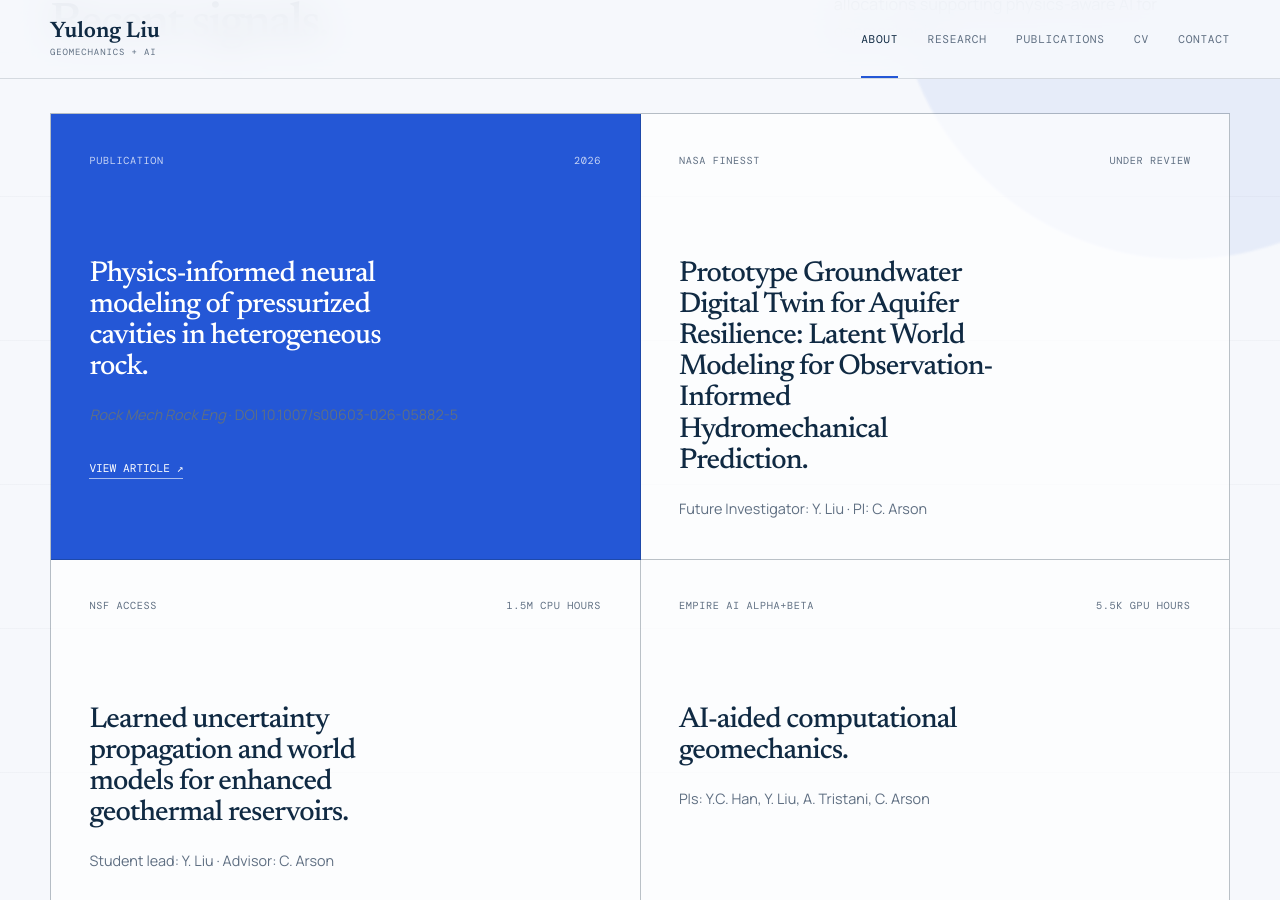
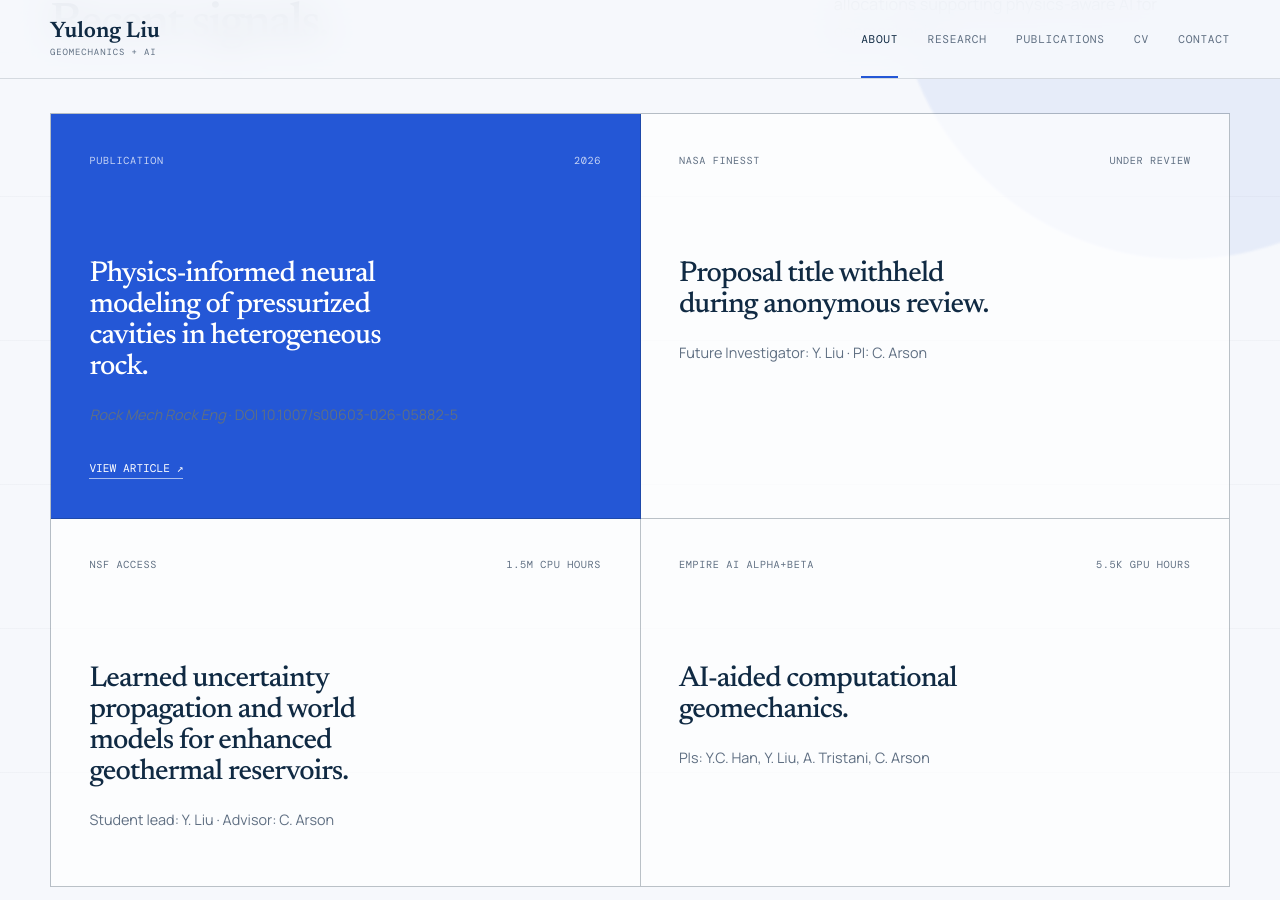
Before and after one commit to Yulongggggg/yulong_website, a Jekyll site: the page built from index.md, in a window 1280 px wide and 900 px high, scrolled down 1100 px. Built offline with Jekyll 4.4.1, drawn with Linux system fonts in a browser that asks for light colours.

Commit message:
Hide anonymous proposal title

```diff
--- a/index.md
+++ b/index.md
@@ -67,7 +67,7 @@ description: Cornell Ph.D. student working across computational geomechanics, po
 
     <article class="signal-card">
       <div class="signal-topline"><span>NASA FINESST</span><span>Under review</span></div>
-      <h3>Prototype Groundwater Digital Twin for Aquifer Resilience: Latent World Modeling for Observation-Informed Hydromechanical Prediction.</h3>
+      <h3>Proposal title withheld during anonymous review.</h3>
       <p>Future Investigator: Y. Liu · PI: C. Arson</p>
     </article>
 
```
Also changed, not shown: awards.md (+1 -1 lines), research.md (+1 -1 lines), 2 other files.
